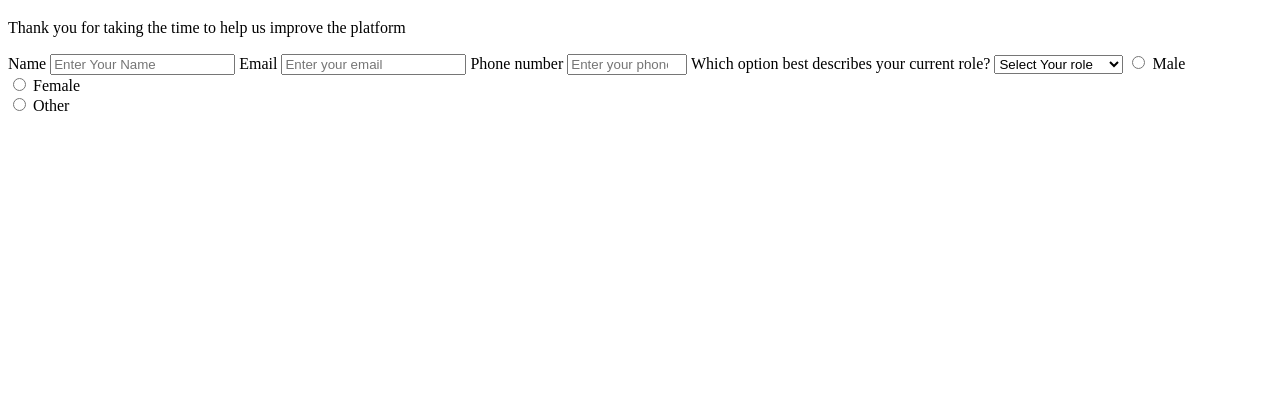
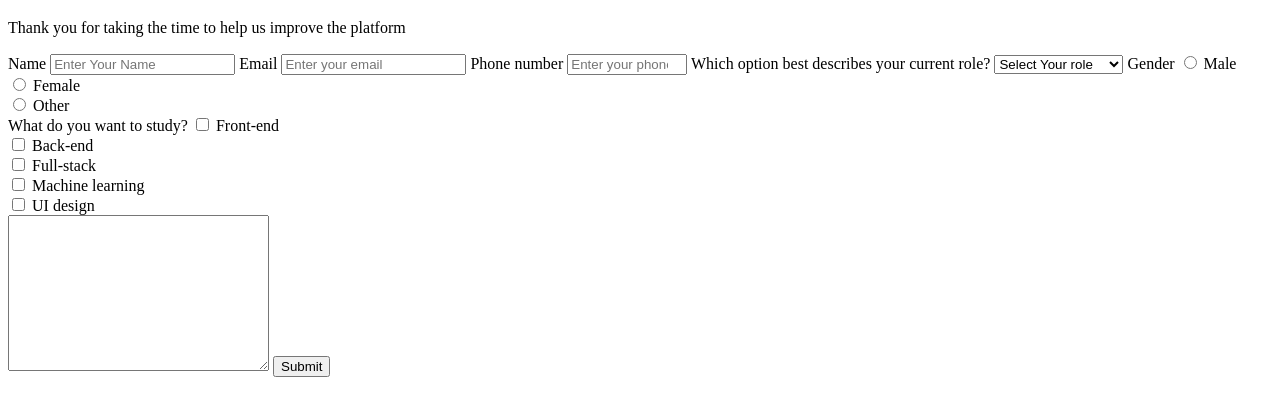
Before and after one commit to Alina-Domnich/SurveyForm-Alina-Zack, a plain HTML site: page index.html in a window 1280 px wide. Shown: the part 61-476 px from the top of the page. Drawn offline with Linux system fonts and the light colour scheme.

Commit message:
Add textarea, checkboxes

```diff
--- a/index.html
+++ b/index.html
@@ -42,9 +42,20 @@
         <option value="Mentor">Mentor</option>
         <option value="Other">Other</option>
       </select>
+      <label for="gender">Gender</label>
       <input type="radio" name="gender" value="male" /> Male <br />
       <input type="radio" name="gender" value="female" /> Female <br />
       <input type="radio" name="gender" value="other" /> Other <br />
+
+      <label for="studies">What do you want to study?</label>
+      <input type="checkbox" value="Front-end" /> Front-end <br />
+      <input type="checkbox" value="Front-end" /> Back-end <br />
+      <input type="checkbox" value="Front-end" /> Full-stack <br />
+      <input type="checkbox" value="Front-end" /> Machine learning <br />
+      <input type="checkbox" value="Front-end" /> UI design <br />
+
+      <textarea name="comments" cols="30" rows="10"></textarea>
+      <button id="submit">Submit</button>
     </form>
 
     <script src="https://cdn.freecodecamp.org/testable-projects-fcc/v1/bundle.js"></script>
```
